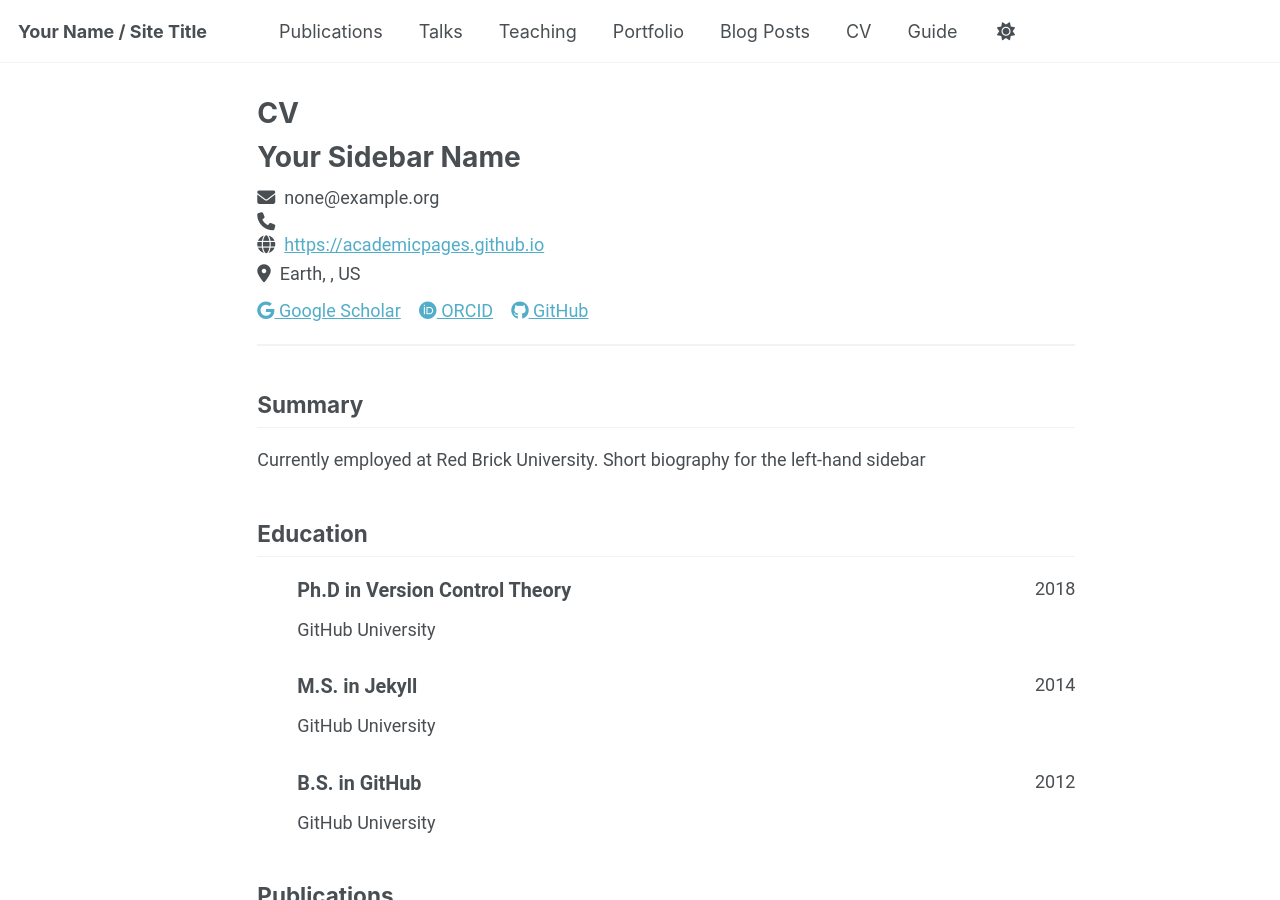
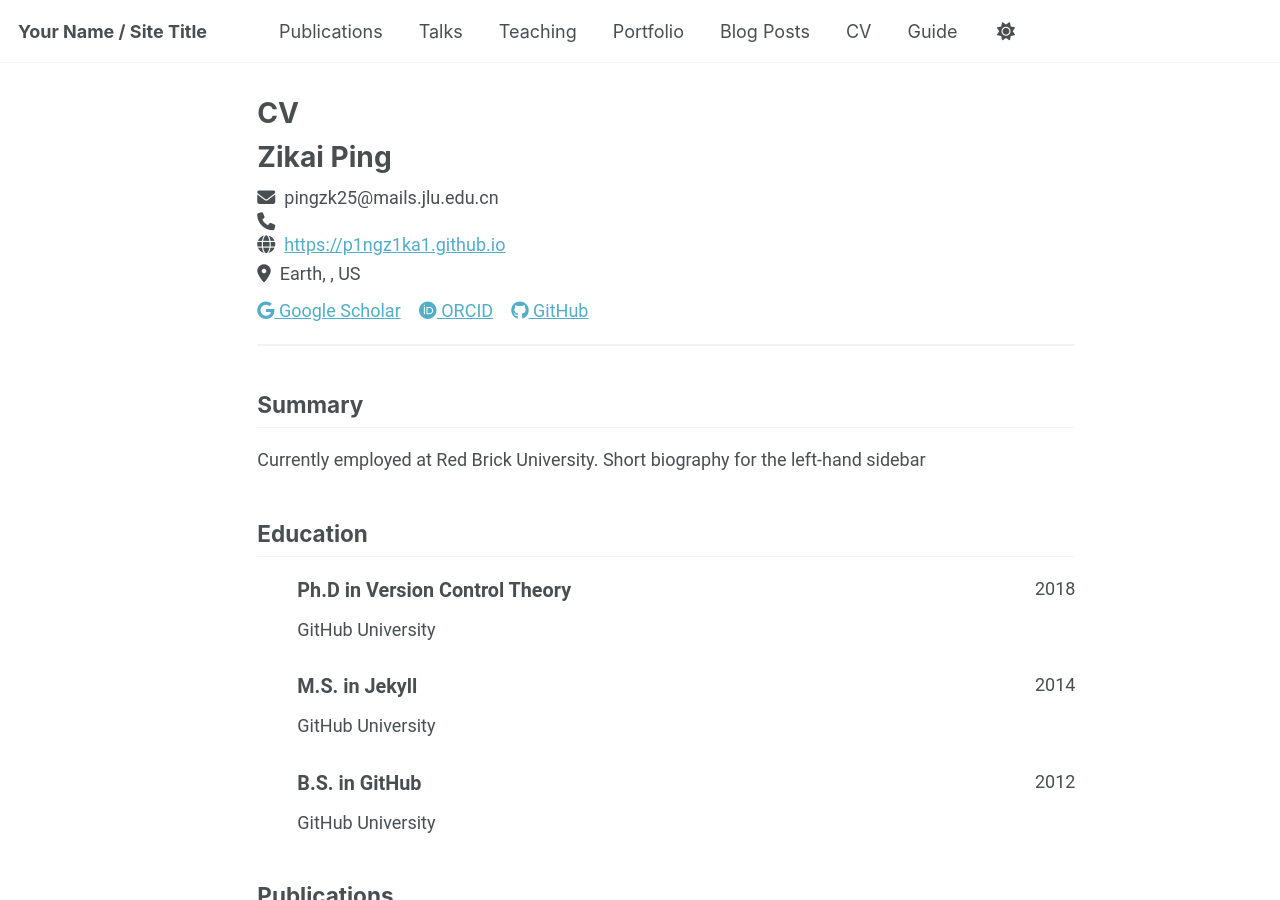
Before and after one commit to P1ngz1ka1/P1ngz1ka1.github.io, a Jekyll site: the page built from _pages/cv-json.md, in a window 1280 px wide and 900 px high. Built offline with Jekyll 4.4.1, drawn with Linux system fonts in a browser that asks for light colours; a script that is not in the unit is left out.

Commit message:
Update cv.json

```diff
--- a/_data/cv.json
+++ b/_data/cv.json
@@ -1,9 +1,9 @@
 {
   "basics": {
-    "name": "Your Sidebar Name",
-    "email": "none@example.org",
+    "name": "Zikai Ping",
+    "email": "pingzk25@mails.jlu.edu.cn",
     "phone": "",
-    "website": "https://academicpages.github.io",
+    "website": "https://p1ngz1ka1.github.io",
     "summary": "Currently employed at Red Brick University. Short biography for the left-hand sidebar",
     "location": {
       "address": "",
@@ -16,7 +16,7 @@
       {
         "network": "Google Scholar",
         "username": "",
-        "url": "https://scholar.google.com/citations?user=PS_CX0AAAAAJ"
+        "url": "https://scholar.google.com/citations?hl=en&user=uG84tlwAAAAJ"
       },
       {
         "network": "ORCID",
@@ -26,7 +26,7 @@
       {
         "network": "GitHub",
         "username": "academicpages",
-        "url": "https://github.com/academicpages"
+        "url": "https://github.com/P1ngz1ka1"
       }
     ]
   },
```
